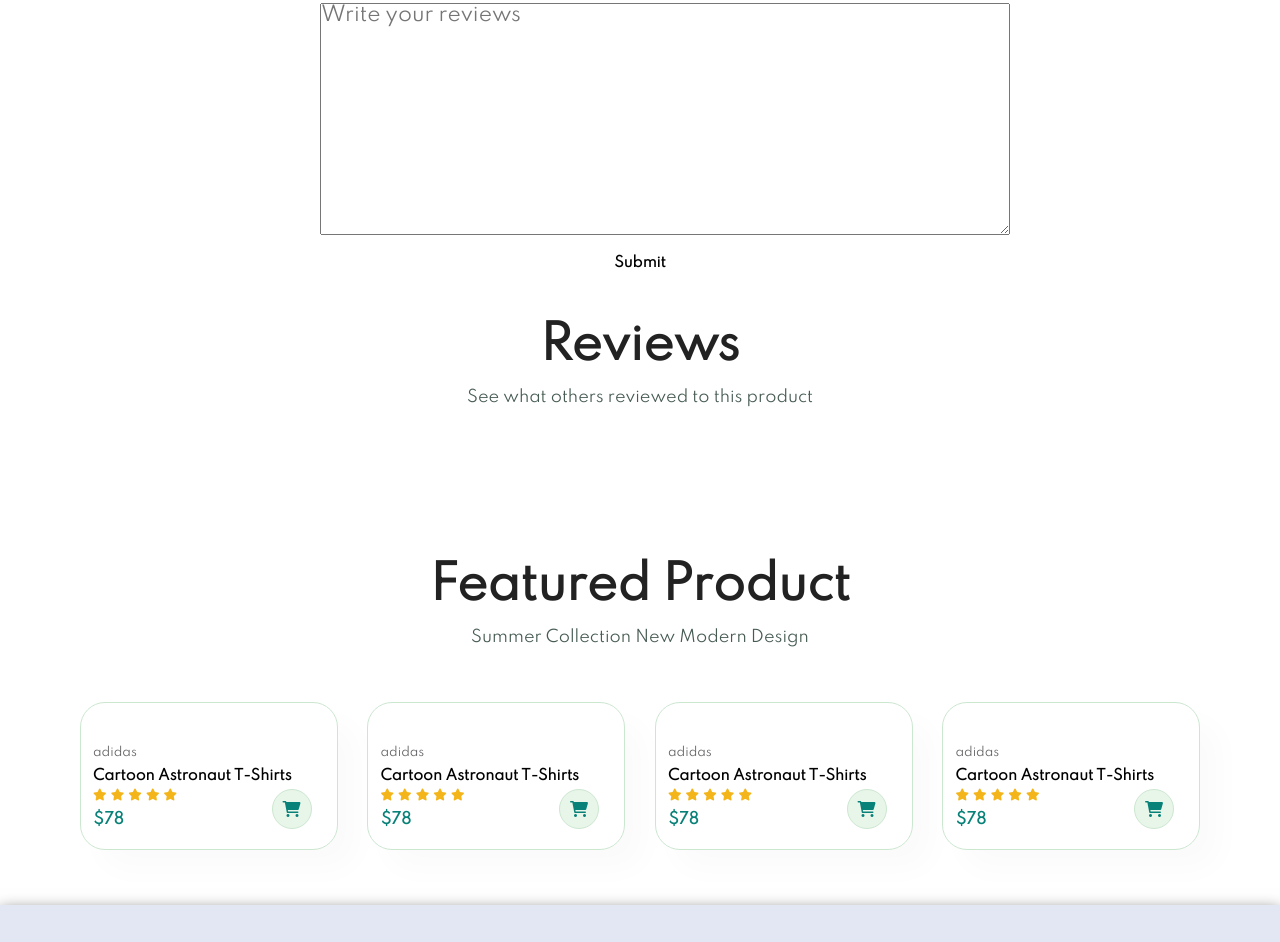
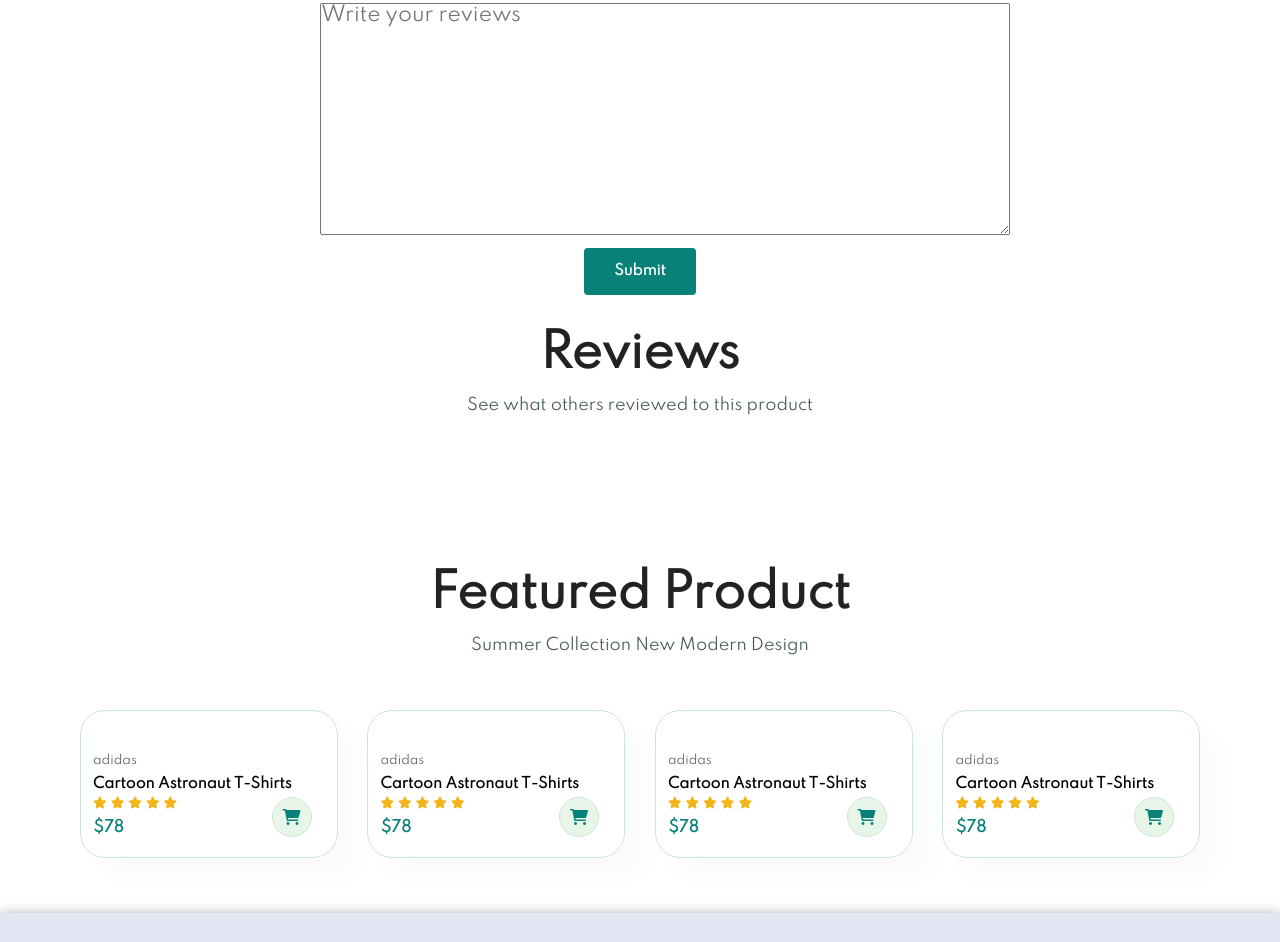
Before and after one commit to anand738/Northern-Trust, a plain HTML site: page sproduct.html in a window 1280 px wide. Shown: the part 817-1759 px from the top of the page. Drawn offline with Linux system fonts and the light colour scheme; a script that the page names is missing.

Commit message:
review Section styles

```diff
--- a/style.css
+++ b/style.css
@@ -533,11 +533,22 @@ footer a:hover {
   margin-right: 10px;
 }
 
-#prodetails .single-pro-details button {
+#prodetails .single-pro-details button,
+.center button {
   background-color: #088178;
   color: #fff;
+  transition: 0.3s all ease;
 }
 
+#prodetails .single-pro-details button:hover,
+.center button:hover {
+  background-color: rgb(225, 225, 225);
+  color: #088178;
+}
+
+.center button {
+  margin-top: 1vh;
+}
 /* About Page */
 
 #page-header.about-header {
```
